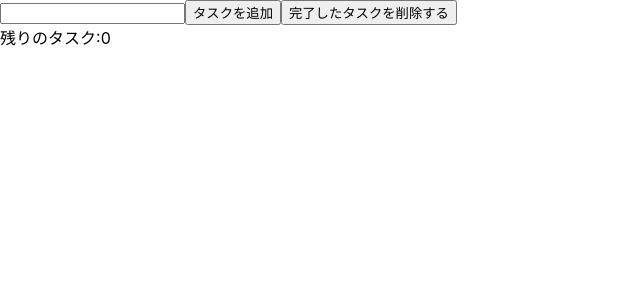
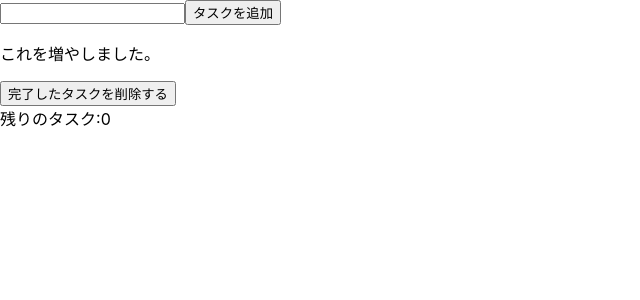
Before and after one commit to 922031/TodoList, a React (Create React App) app: page / in a window 1280 px wide. Shown: the top 300 px of the page, without its empty margins (0-640 px from the left). Built offline with nearby package versions, Linux system fonts and the light colour scheme.

Commit message:
some cahnges

```diff
--- a/src/App.js
+++ b/src/App.js
@@ -36,6 +36,7 @@ function App() {
       <TodoList todo1={todos} toggleTodo1={toggleTodo} />
       <input type="text" ref={todoNameRef} />
       <button onClick={handleAddClick}>タスクを追加</button>
+      <p>これを増やしました。</p>
       <button onClick={handleClear}>完了したタスクを削除する</button>
       <div>残りのタスク:{todos.filter((todo) => !todo.completed).length}</div>
     </div>
```
